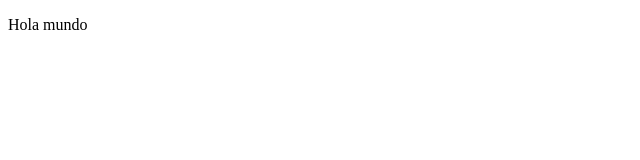
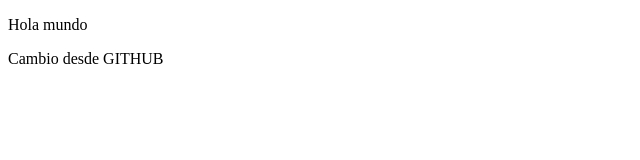
Before and after one commit to ArceusHN/GitPracticaII, a plain HTML site: page index.html in a window 1280 px wide. Shown: the whole page, without its empty margins (0-640 px from the left). Drawn offline with Linux system fonts and the light colour scheme.

Commit message:
Update index.html

```diff
--- a/index.html
+++ b/index.html
@@ -7,5 +7,6 @@
   </head>
   <body>
     <p>Hola mundo</p>
+    <p>Cambio desde GITHUB</p>
   </body>
 </html>
```
